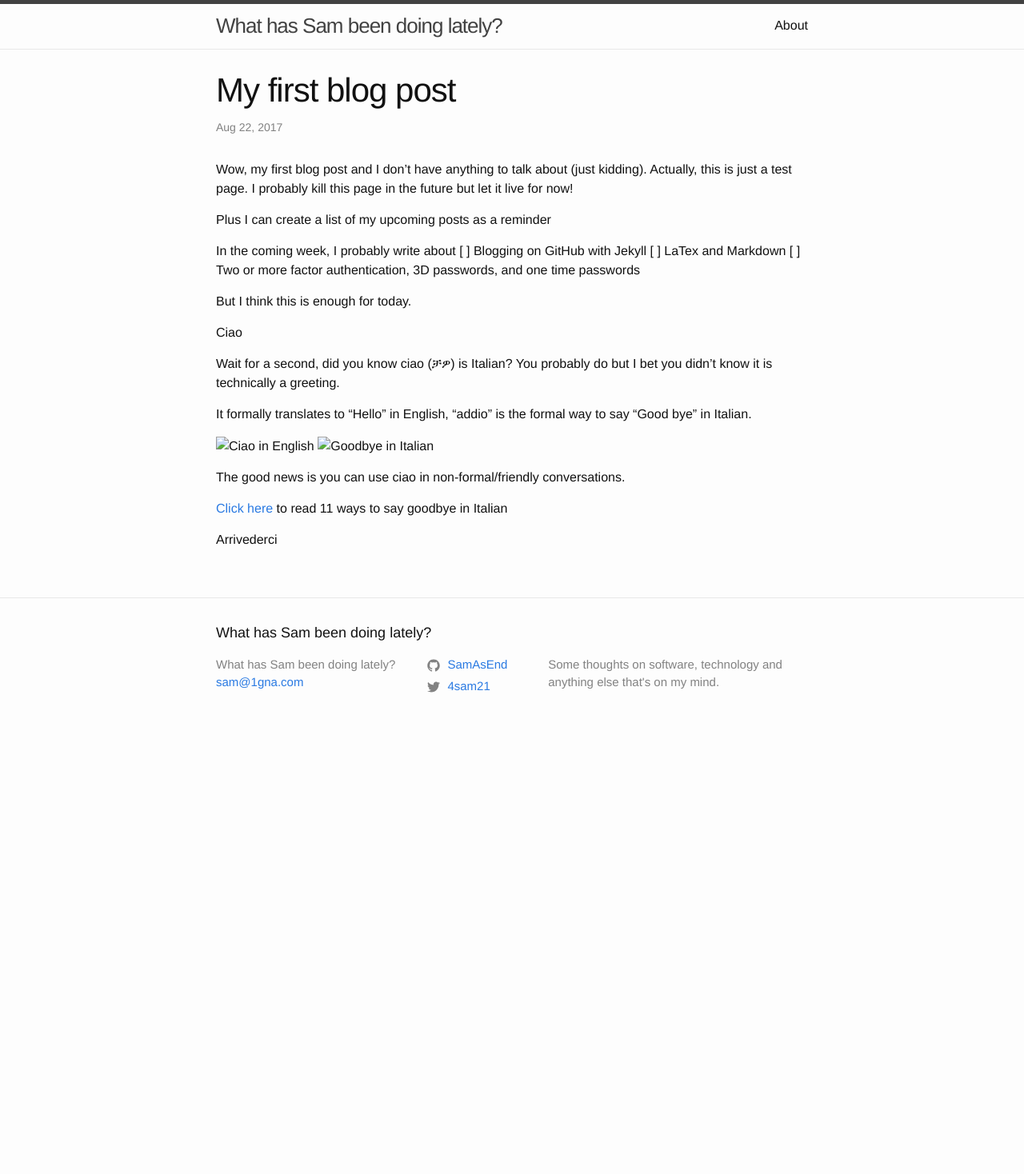
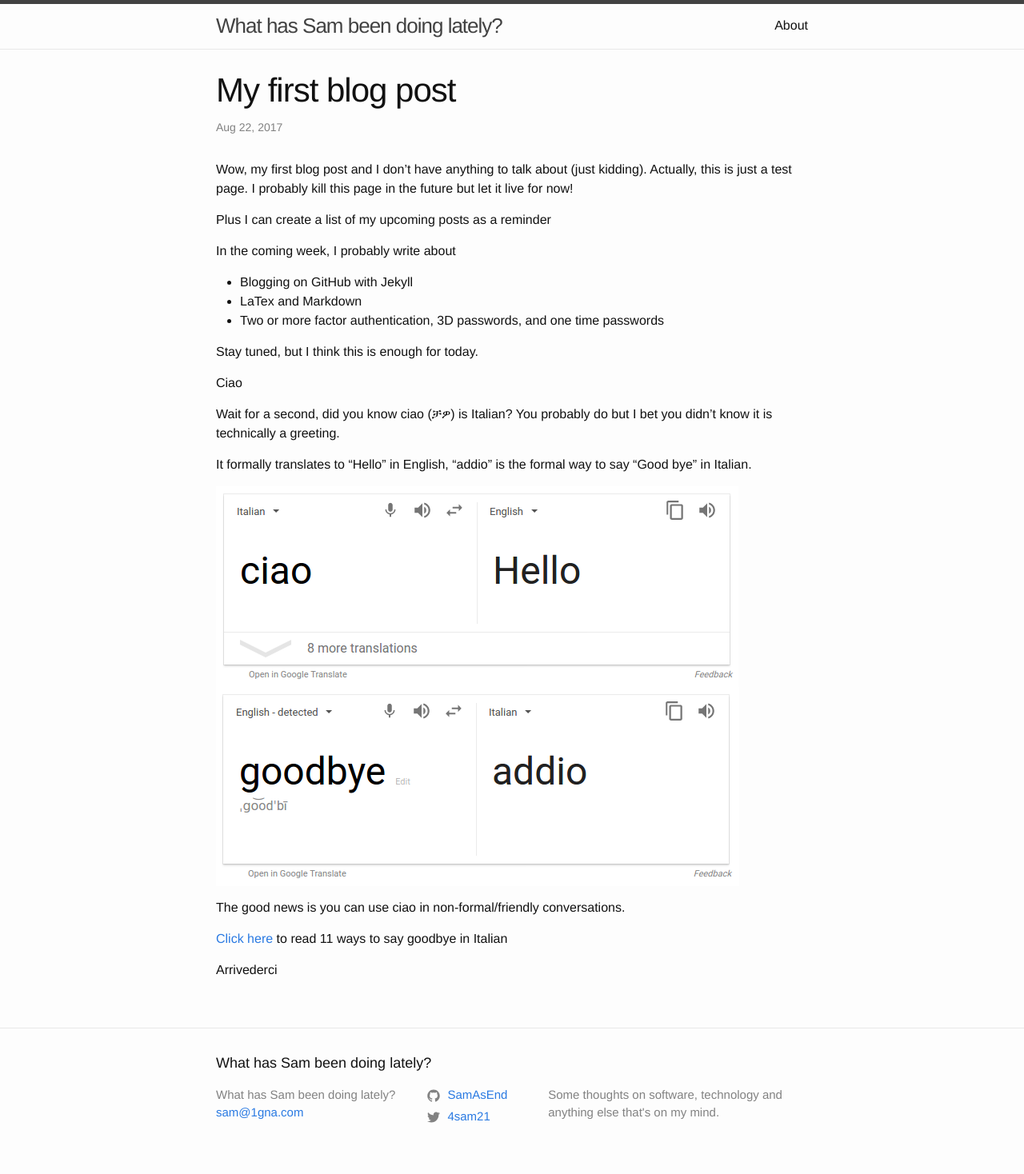
Before and after one commit to SamAsEnd/SamAsEnd.github.io, a Jekyll site: the page built from _posts/2017-08-22-my-first-blog-post.md, in a window 1280 px wide. Shown: the whole page at 80% size. Built offline with Jekyll 4.4.1, drawn with Linux system fonts in a browser that asks for light colours; comment, search, counter and statistics services are not loaded; before the commit the page ends 930 px from its top, so only the background shows below that.

Commit message:
Fixed some stuff

```diff
--- a/_posts/2017-08-22-my-first-blog-post.md
+++ b/_posts/2017-08-22-my-first-blog-post.md
@@ -10,11 +10,11 @@ Wow, my first blog post and I don't have anything to talk about (just kidding).
 Plus I can create a list of my upcoming posts as a reminder
 
 In the coming week, I probably write about
-   [ ] Blogging on GitHub with Jekyll
-   [ ] LaTex and Markdown
-   [ ] Two or more factor authentication, 3D passwords, and one time passwords
+ - Blogging on GitHub with Jekyll
+ - LaTex and Markdown
+ - Two or more factor authentication, 3D passwords, and one time passwords
 
-But I think this is enough for today.
+Stay tuned, but I think this is enough for today.
 
 Ciao
 
@@ -22,8 +22,8 @@ Wait for a second, did you know ciao (ቻዎ) is Italian? You probably do but I
 
 It formally translates to "Hello" in English, "addio" is the formal way to say "Good bye" in Italian.
 
-![Ciao in English](images/ciao-in-english.png)
-![Goodbye in Italian](images/goodbye-in-italian.png)
+![Ciao in English](/images/ciao-in-english.png)
+![Goodbye in Italian](/images/goodbye-in-italian.png)
 
 The good news is you can use ciao in non-formal/friendly conversations.
 
```
